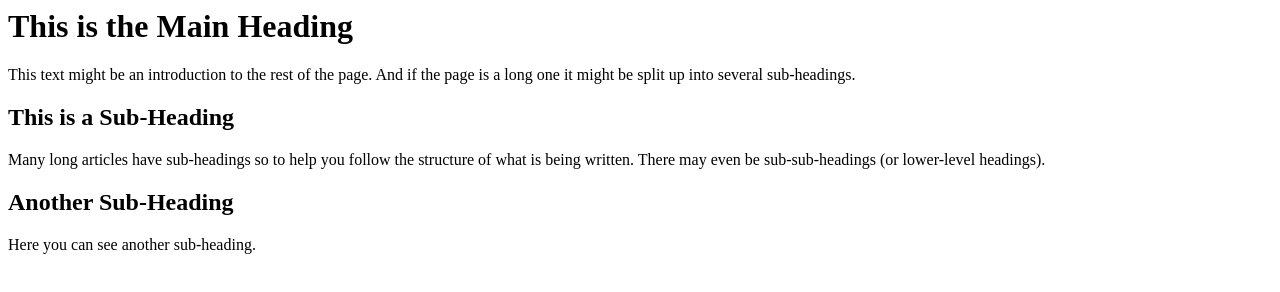
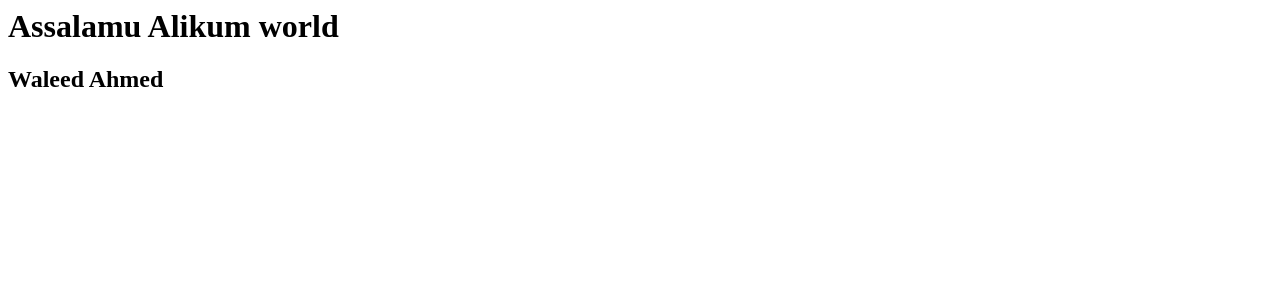
Before and after one commit to Waleed1123/First-Reposistory, a plain HTML site: page index.html in a window 1280 px wide. Drawn offline with Linux system fonts and the light colour scheme.

Commit message:
First file

```diff
--- a/index.html
+++ b/index.html
@@ -1,15 +1,8 @@
 <html>
 <body>
- <h1>This is the Main Heading</h1>
- <p>This text might be an introduction to the rest of
- the page. And if the page is a long one it might
- be split up into several sub-headings.<p>
- <h2>This is a Sub-Heading</h2>
- <p>Many long articles have sub-headings so to help
- you follow the structure of what is being written.
- There may even be sub-sub-headings (or lower-level
- headings).</p>
- <h2>Another Sub-Heading</h2>
- <p>Here you can see another sub-heading.</p>
+<h1> Assalamu Alikum world</h1>
+
+
+<h2>Waleed Ahmed</h2>
 </body>
 </html>
```
